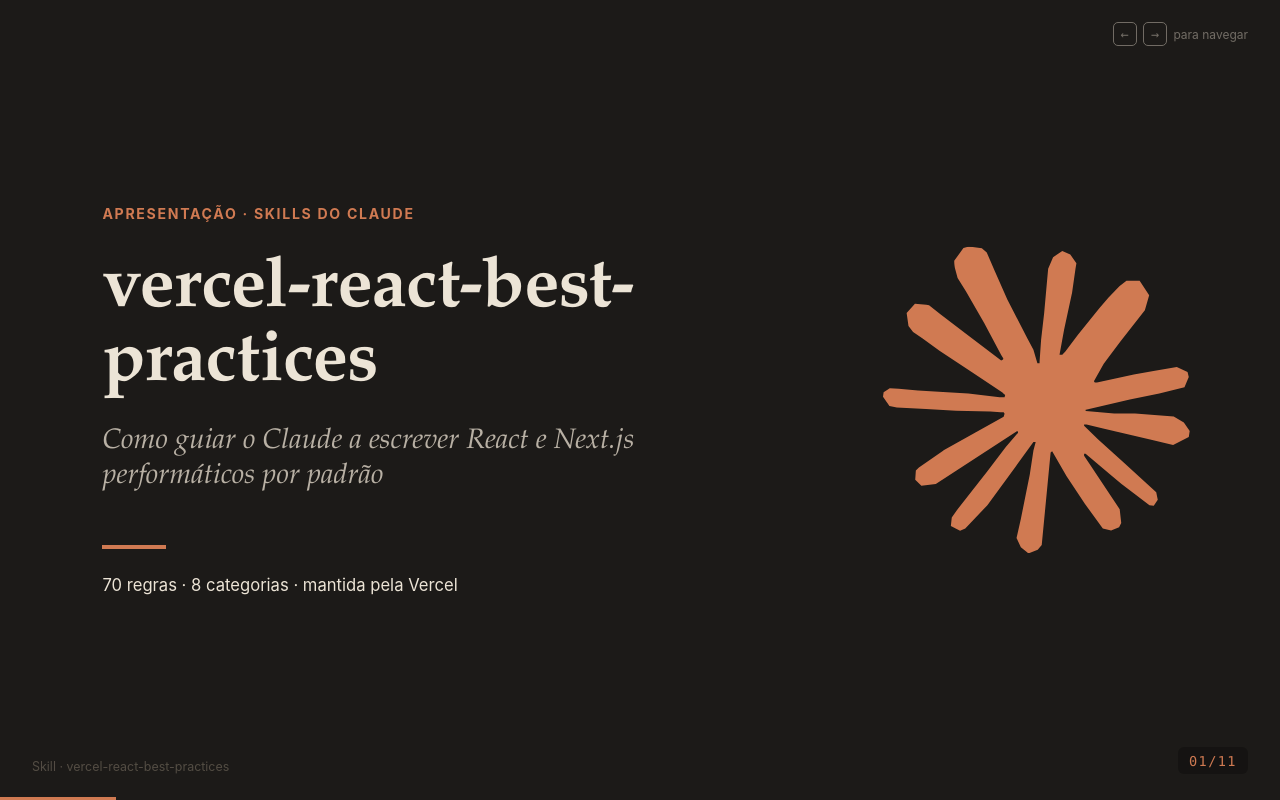
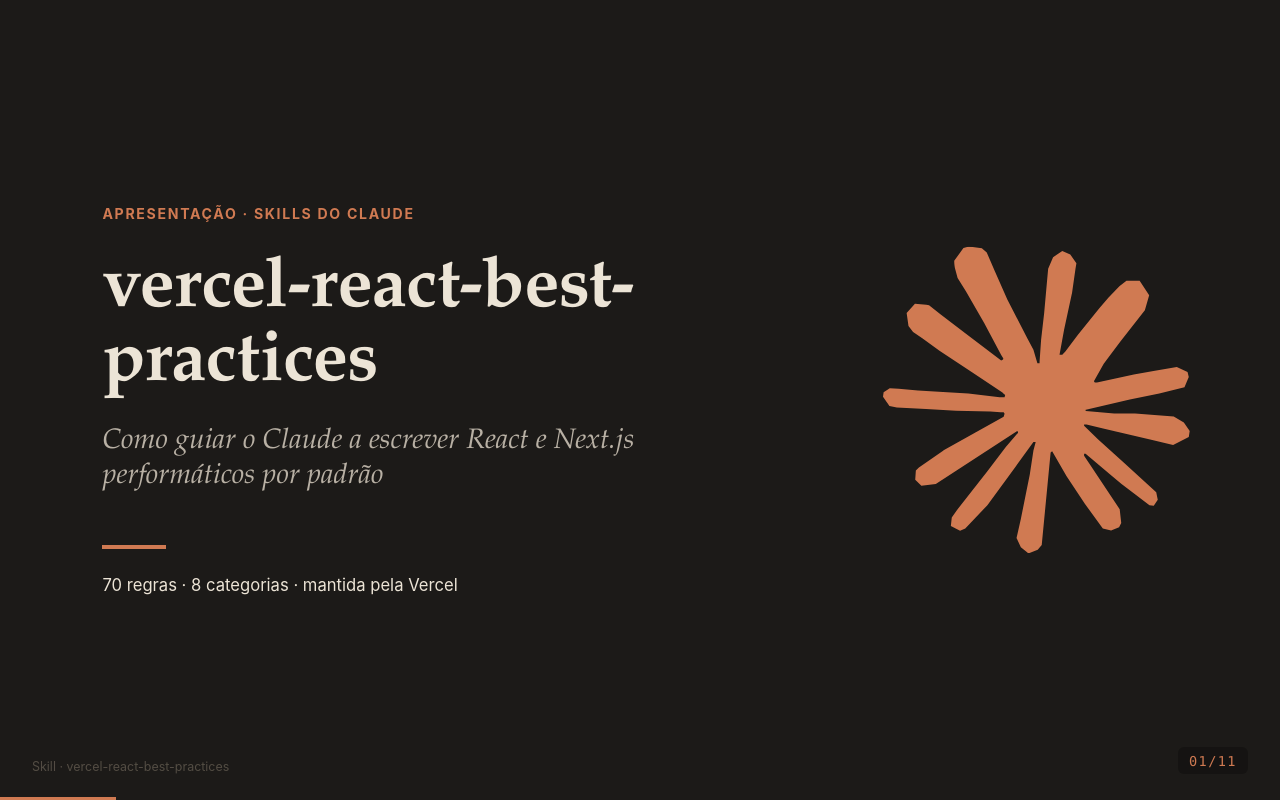
Before and after one commit to Robert-Cortez-Rudi/skills-claude, a React (Vite) app: page / in a window 1280 px wide. Built offline with nearby package versions, Linux system fonts and the light colour scheme.

Commit message:
add(deck): remove dica de navegação

```diff
--- a/src/components/deck/SlideDeck.jsx
+++ b/src/components/deck/SlideDeck.jsx
@@ -1,10 +1,8 @@
-import { useCallback, useEffect, useRef, useState } from "react";
+import { useCallback, useEffect, useState } from "react";
 
 export function SlideDeck({ slides }) {
   const [index, setIndex] = useState(0);
   const total = slides.length;
-  const indexRef = useRef(0);
-  indexRef.current = index;
 
   const go = useCallback(
     (delta) => {
@@ -47,11 +45,6 @@
         return <Slide key={slideIndex} state={state} />;
       })}
 
-      <div className="hint">
-        <span className="key">←</span>
-        <span className="key">→</span>
-        <span>para navegar</span>
-      </div>
       <div className="footer-tag">Skill · vercel-react-best-practices</div>
       <div className="progress">{progressLabel}</div>
       <div className="progress-track" style={{ width: progressWidth }} />
```
